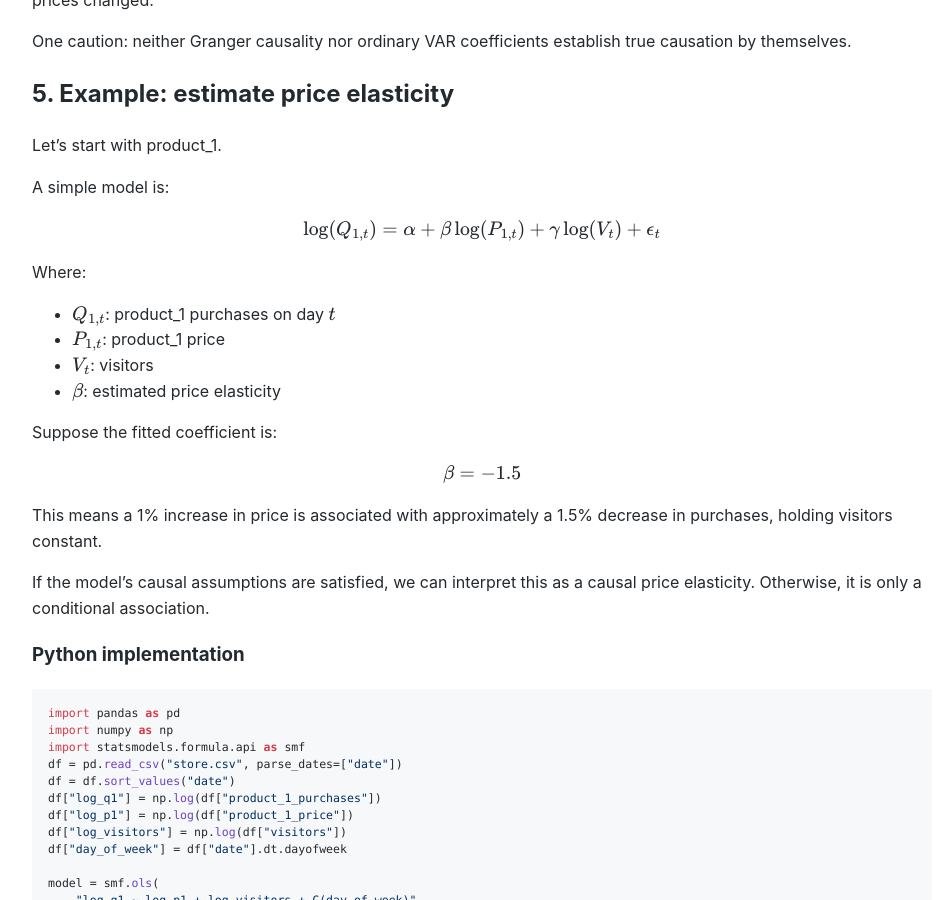
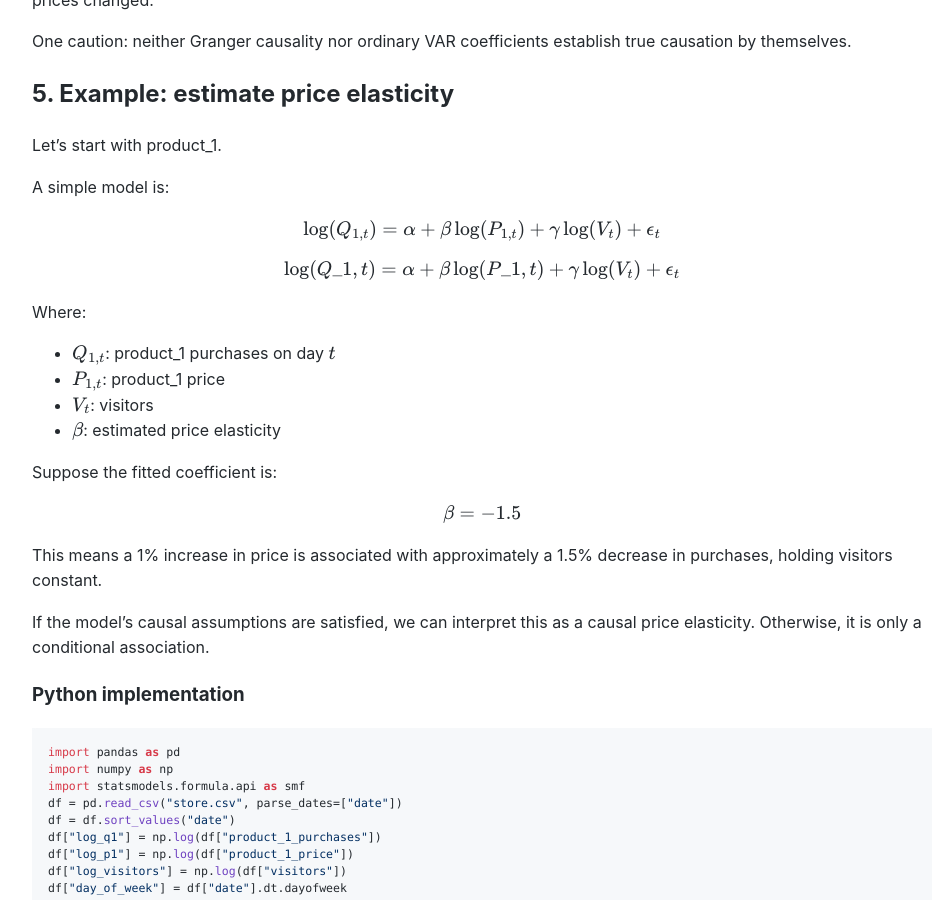
Before and after one commit to Michael-Lubinsky/michael-lubinsky.github.com, a Jekyll site: the page built from ml/causal_2.md, in a window 1280 px wide and 900 px high, scrolled down 2593 px. Shown: the whole window, without its empty margins (158-1110 px from the left). Built offline with Jekyll 4.4.1, drawn with Linux system fonts in a browser that asks for light colours; our own code applies the rules of GitHub Pages for plain Markdown files.

Commit message:
Enhance model equation formatting in causal_2.md
Added LaTeX formatting for the model equation.

```diff
--- a/ml/causal_2.md
+++ b/ml/causal_2.md
@@ -107,6 +107,9 @@ Let's start with product_1.
 A simple model is:
 
 \\[ \log(Q\_{1,t})=\alpha+\beta\log(P\_{1,t})+ \gamma\log(V_t)+\epsilon_t \\]
+
+$$\log(Q\_{1,t})=\alpha+\beta\log(P\_{1,t})+ \gamma\log(V_t)+\epsilon_t$$
+
 
 Where:
 
```
